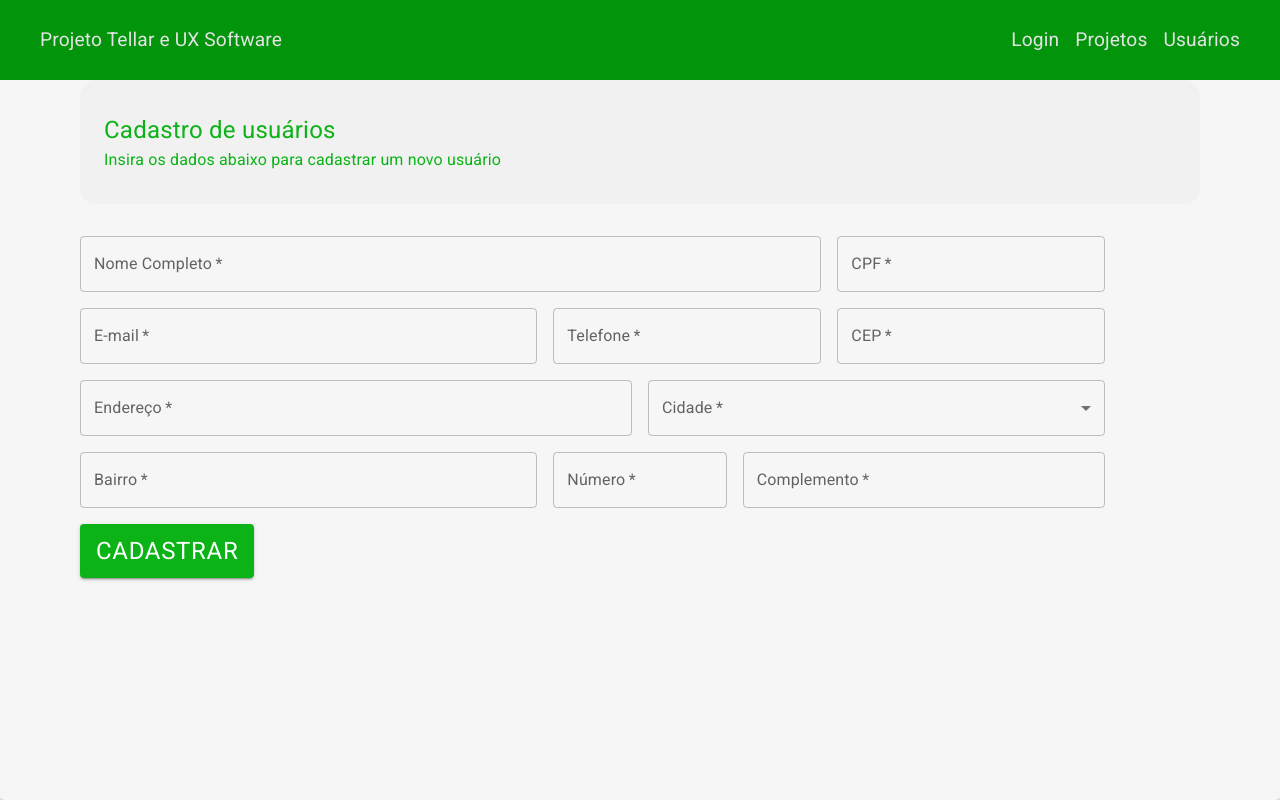
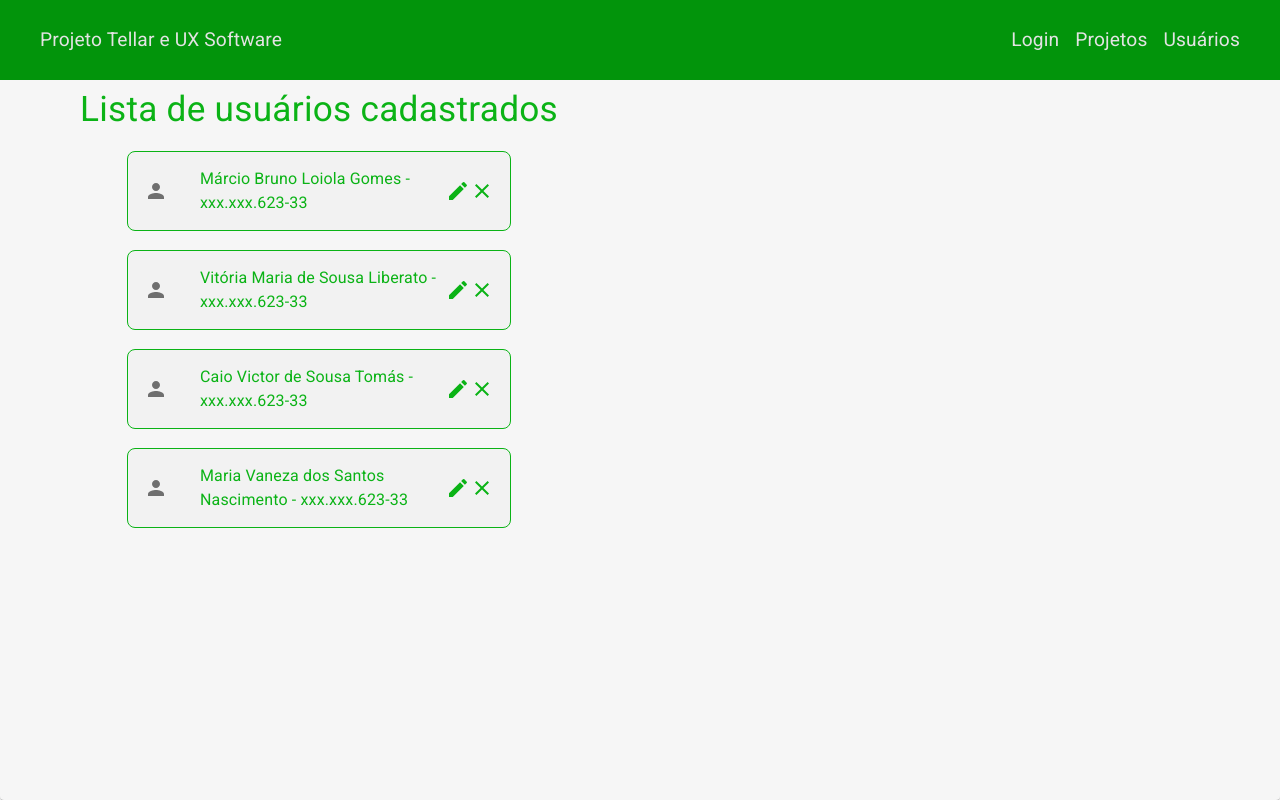
Before and after one commit to marcio-loiola/tellar-uxsoft-job, a React (Vite) app in the folder Frontend/tellar-uxsoft-job/: page / in a window 1280 px wide. Built offline with nearby package versions, Linux system fonts and the light colour scheme.

Commit message:
feat: list component

```diff
--- /dev/null
+++ b/Frontend/tellar-uxsoft-job/src/components/ListComponent/ListComponent.tsx
@@ -0,0 +1,90 @@
+import React from "react";
+
+import { Box, Typography, Paper, Stack, SvgIcon } from "@mui/material";
+import { styled } from "@mui/material/styles";
+import { List, ListItem, ListItemText, ListItemIcon } from "@mui/material";
+import { Person, Edit, Clear } from "@mui/icons-material";
+
+interface IListComponentProps {
+  title: string;
+  description: string;
+  icon: React.ReactNode;
+}
+
+const Item = styled(ListItem)(({ theme }) => ({
+  backgroundColor: " #f2f2f2",
+  color: "var(--green-color-100)",
+  width: "30vw",
+  height: "5rem",
+  borderRadius: "0.5rem",
+  border: "1px solid var(--green-color-100)",
+}));
+
+const userOptions = [
+  {
+    title: "Márcio Bruno Loiola Gomes - xxx.xxx.623-33",
+    icon: <Person />,
+  },
+  {
+    title: "Vitória Maria de Sousa Liberato - xxx.xxx.623-33",
+    icon: <Person />,
+  },
+  {
+    title: "Caio Victor de Sousa Tomás - xxx.xxx.623-33",
+    icon: <Person />,
+  },
+  {
+    title: "Maria Vaneza dos Santos Nascimento - xxx.xxx.623-33",
+    icon: <Person />,
+  },
+];
+
+const TitleText = styled(Typography)(({ theme }) => ({
+  color: "var(--green-color-100)",
+  fontSize: "2.2rem",
+  fontWeight: "300",
+  fontFamily: "Roboto",
+  textDecoration: "none",
+  component: "div",
+
+  "&:hover": {
+    color: "var(--secondary-color-dark)",
+    textDecoration: "none",
+  },
+}));
+
+const ListContainer = styled(Stack)(({ theme }) => ({
+  color: "var(--secondary-color-dark)",
+  display: "flex",
+  flexFlow: "column wrap",
+  alignItems: "center",
+  justifyContent: "center",
+  minHeight: "64px",
+  gap: "1.2rem",
+  padding: "0",
+  margin: "0",
+}));
+
+export function ListComponent() {
+  return (
+    <List>
+      <ListContainer>
+        <TitleText variant="h4"> Lista de usuários cadastrados </TitleText>
+        {userOptions.map((userOptions) => (
+          <Item>
+            <ListItemIcon>
+              <SvgIcon>{userOptions.icon}</SvgIcon>
+            </ListItemIcon>
+            <ListItemText primary={userOptions.title} />
+            <SvgIcon>
+              <Edit />
+            </SvgIcon>
+            <SvgIcon>
+              <Clear />
+            </SvgIcon>
+          </Item>
+        ))}
+      </ListContainer>
+    </List>
+  );
+}
--- /dev/null
+++ b/Frontend/tellar-uxsoft-job/src/pages/User/Listing/UserList.tsx
@@ -0,0 +1,20 @@
+import React from "react";
+
+import { Box, Typography, Paper, Stack, SvgIcon } from "@mui/material";
+import { styled } from "@mui/material/styles";
+import { List, ListItem, ListItemText, ListItemIcon } from "@mui/material";
+import { ListComponent } from "../../../components/ListComponent/ListComponent";
+
+export function UserList() {
+  return (
+    <Stack
+      display="flex"
+      flexDirection="column"
+      sx={{
+        padding: "5rem",
+      }}
+    >
+      <ListComponent />
+    </Stack>
+  );
+}
--- a/Frontend/tellar-uxsoft-job/src/pages/User/UsersPanel.tsx
+++ b/Frontend/tellar-uxsoft-job/src/pages/User/UsersPanel.tsx
@@ -11,6 +11,7 @@ import { HowToReg, ListAlt } from "@mui/icons-material";
 
 import { styled } from "@mui/material/styles";
 import { UserRegister } from "./Register/UserRegister";
+import { UserList } from "./Listing/UserList";
 
 const RegisterContainer = styled(Container)(({ theme }) => ({
   padding: 0,
@@ -37,7 +38,7 @@ export default function UsersPanel() {
       <RegisterContainer>
         <Header />
         <MainContent>
-          <UserRegister />
+          <UserList />
         </MainContent>
       </RegisterContainer>
     </>
```
